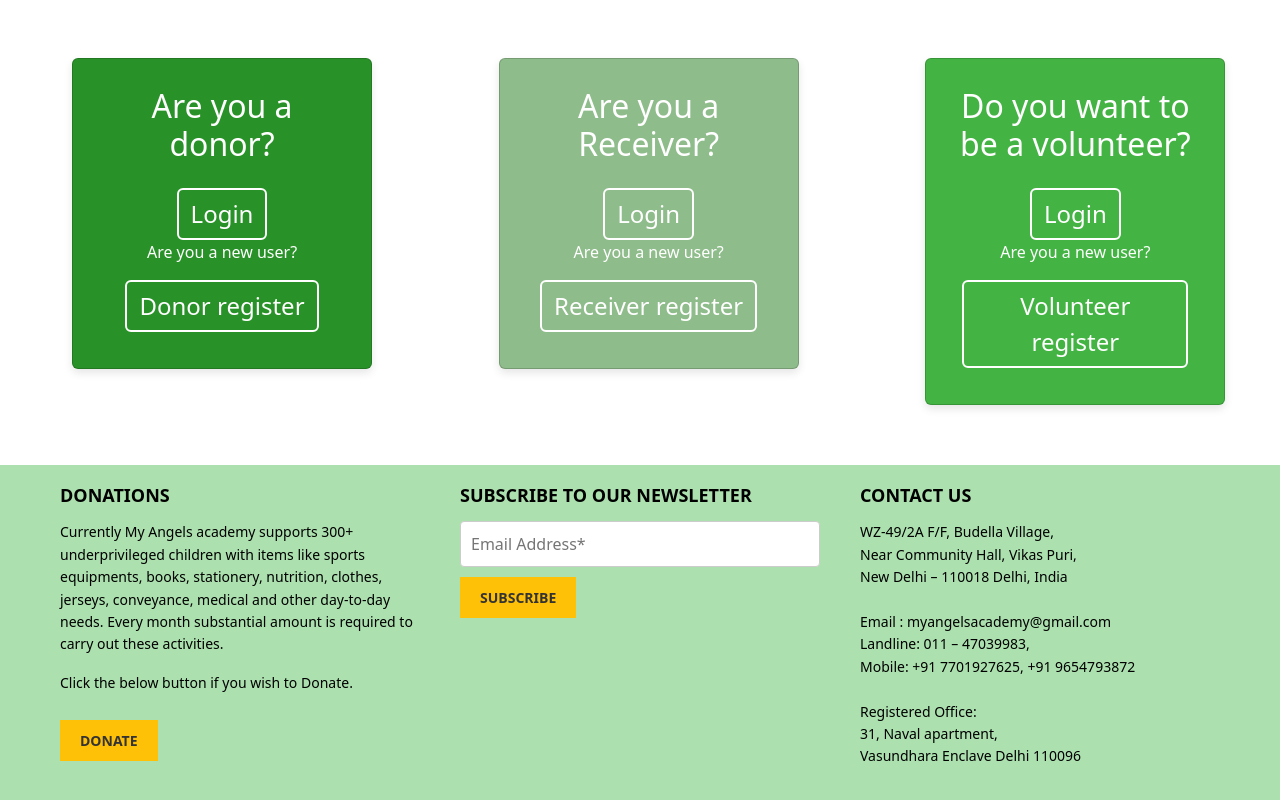
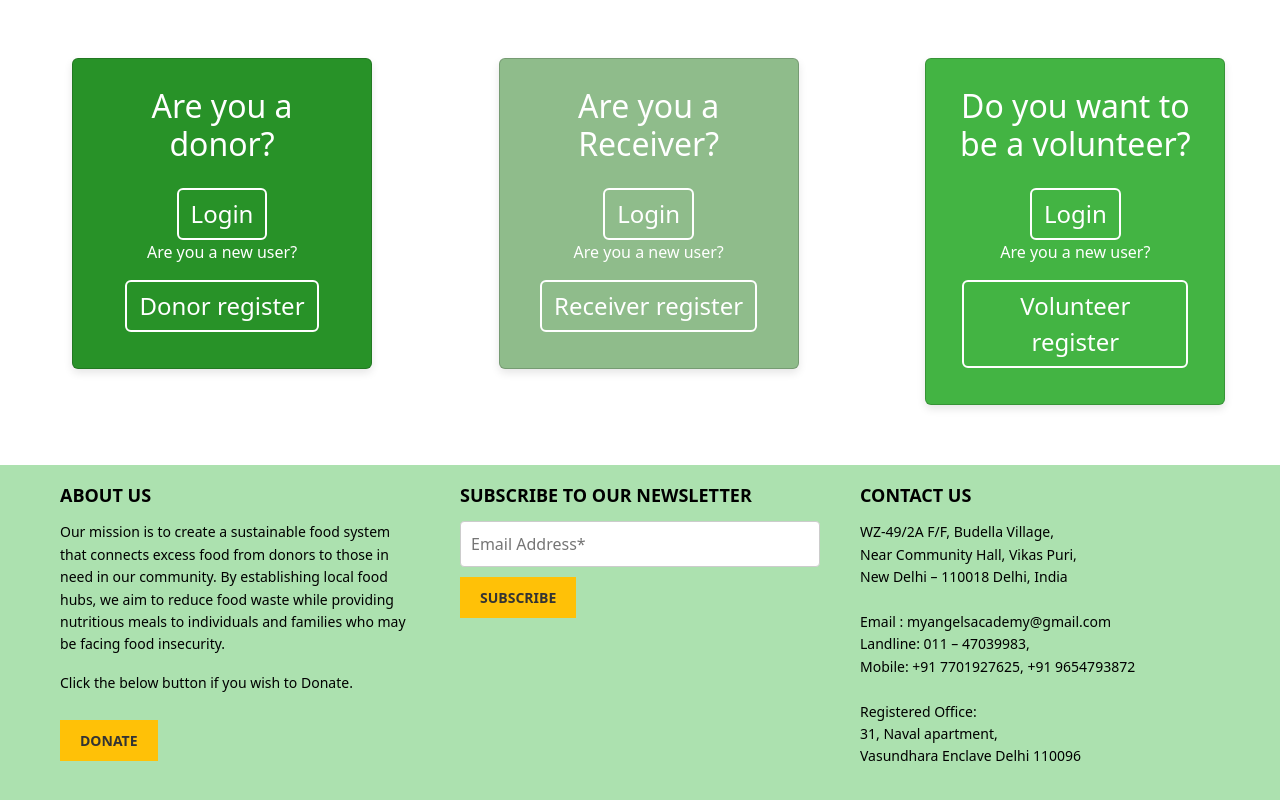
Before and after one commit to pranathi-vnr/FoodCollection-Website-NourishNet, a React (Vite) app: page / in a window 1280 px wide. Shown: the part 930-1730 px from the top of the page. Built offline with nearby package versions, Linux system fonts and the light colour scheme.

Commit message:
dhinamma

```diff
--- a/src/components/Footer.jsx
+++ b/src/components/Footer.jsx
@@ -7,8 +7,8 @@ function Footer() {
       <footer>
         <div className="footer-container">
           <div className="footer-section donations">
-            <h3>DONATIONS</h3>
-            <p>Currently My Angels academy supports 300+ underprivileged children with items like sports equipments, books, stationery, nutrition, clothes, jerseys, conveyance, medical and other day-to-day needs. Every month substantial amount is required to carry out these activities.</p>
+            <h3>ABOUT US</h3>
+            <p> Our mission is to create a sustainable food system that connects excess food from donors to those in need in our community. By establishing local food hubs, we aim to reduce food waste while providing nutritious meals to individuals and families who may be facing food insecurity.</p>
             <p>Click the below button if you wish to Donate.</p>
             <button className="donate-button">DONATE</button>
           </div>
```
